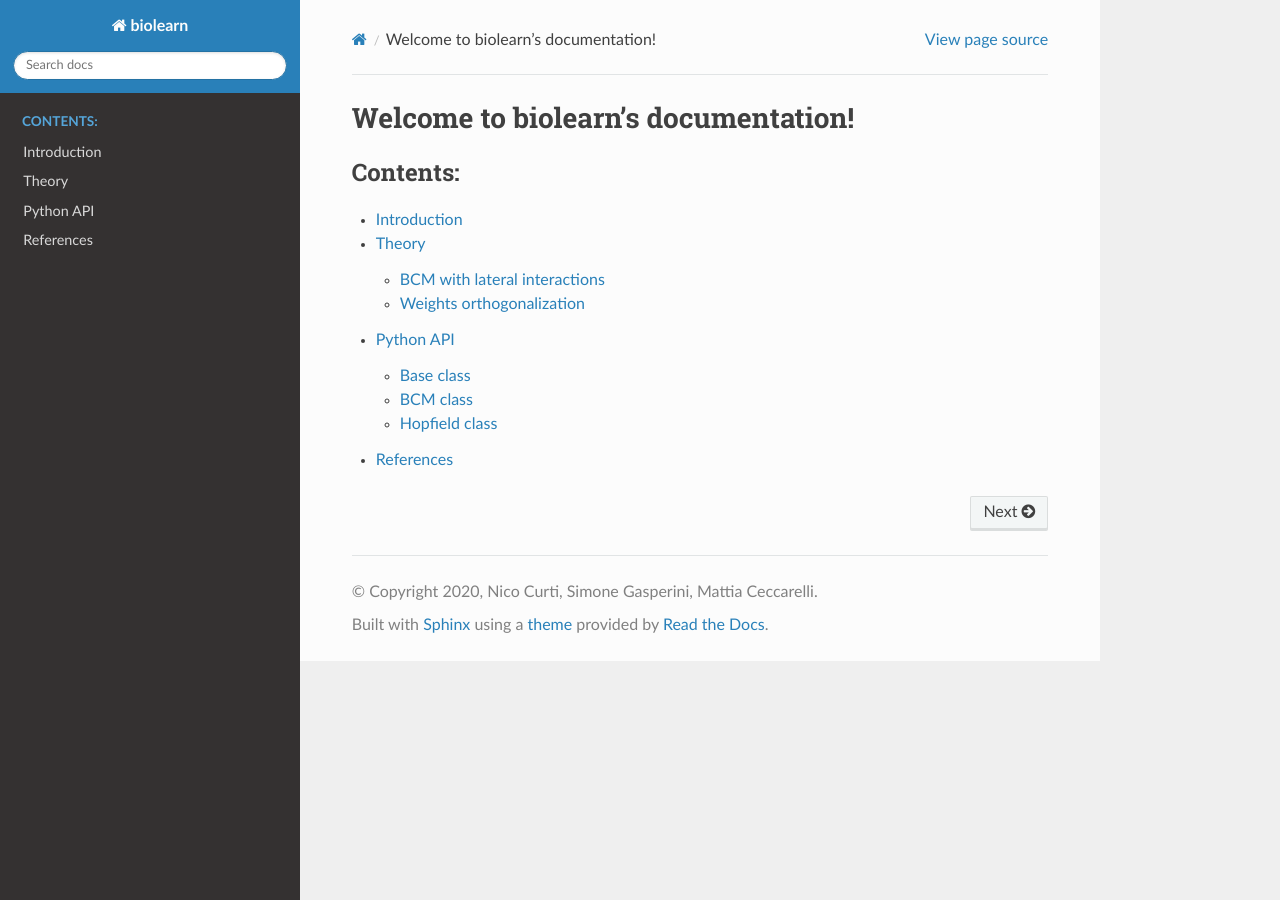
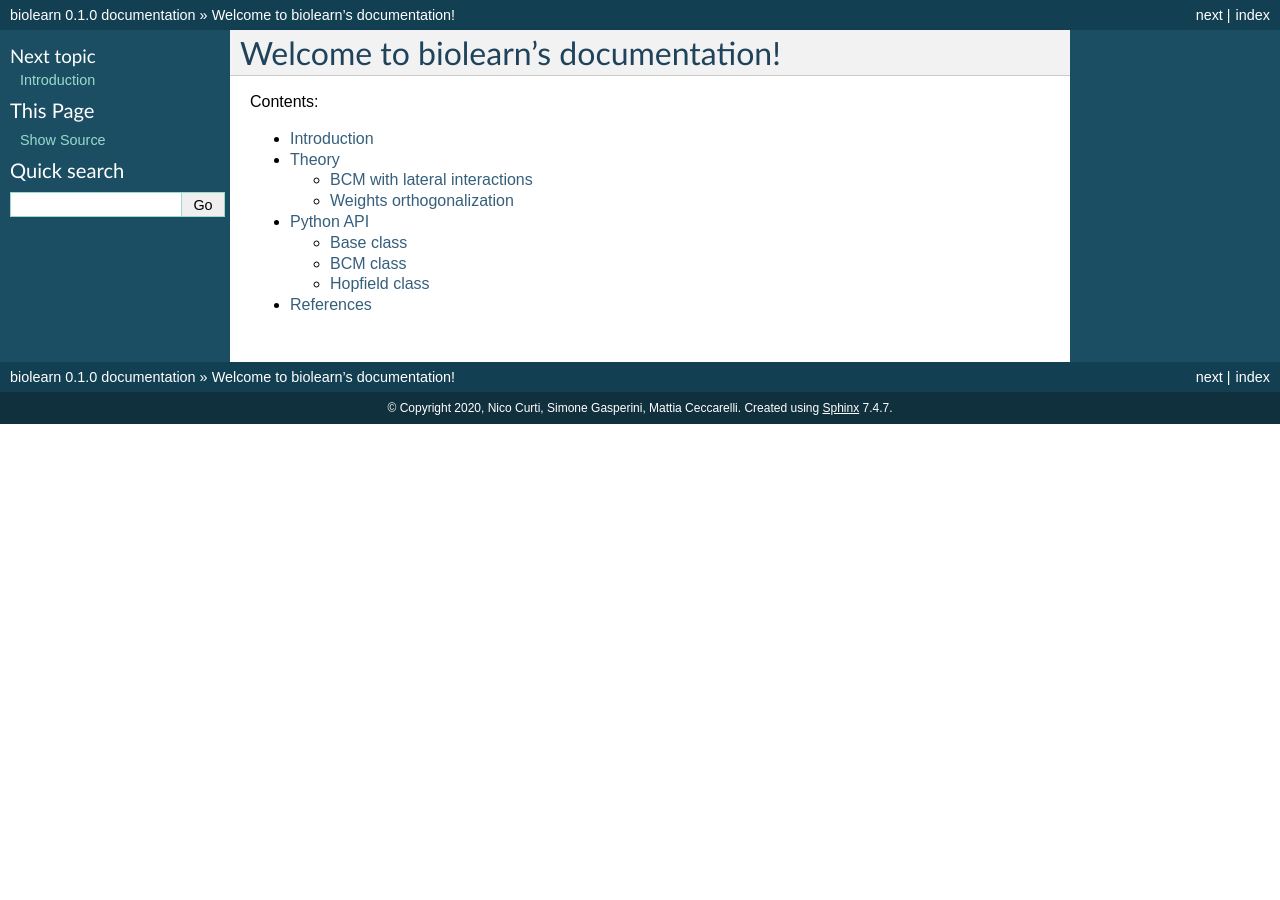
Before and after one commit to SimoneGasperini/biolearn, a Sphinx documentation site: the page built from docs/source/index.rst, in a window 1280 px wide. Built offline with Sphinx 7.4.7, drawn with Linux system fonts in a browser that asks for light colours.

Commit message:
minor fix in docs config

```diff
--- a/docs/source/conf.py
+++ b/docs/source/conf.py
@@ -23,8 +23,7 @@
 # ones.
 extensions = ['sphinx.ext.autodoc',
               'sphinx.ext.napoleon',
-              'sphinx.ext.viewcode',
-              'IPython.sphinxext.ipython_console_highlighting',
+              'sphinx.ext.viewcode'
 ]
 
 # Add any paths that contain templates here, relative to this directory.
@@ -41,7 +40,7 @@
 # The theme to use for HTML and HTML Help pages.  See the documentation for
 # a list of builtin themes.
 #
-html_theme = 'sphinx_rtd_theme'
+html_theme = 'classic'
 
 # Add any paths that contain custom static files (such as style sheets) here,
 # relative to this directory. They are copied after the builtin static files,
```
